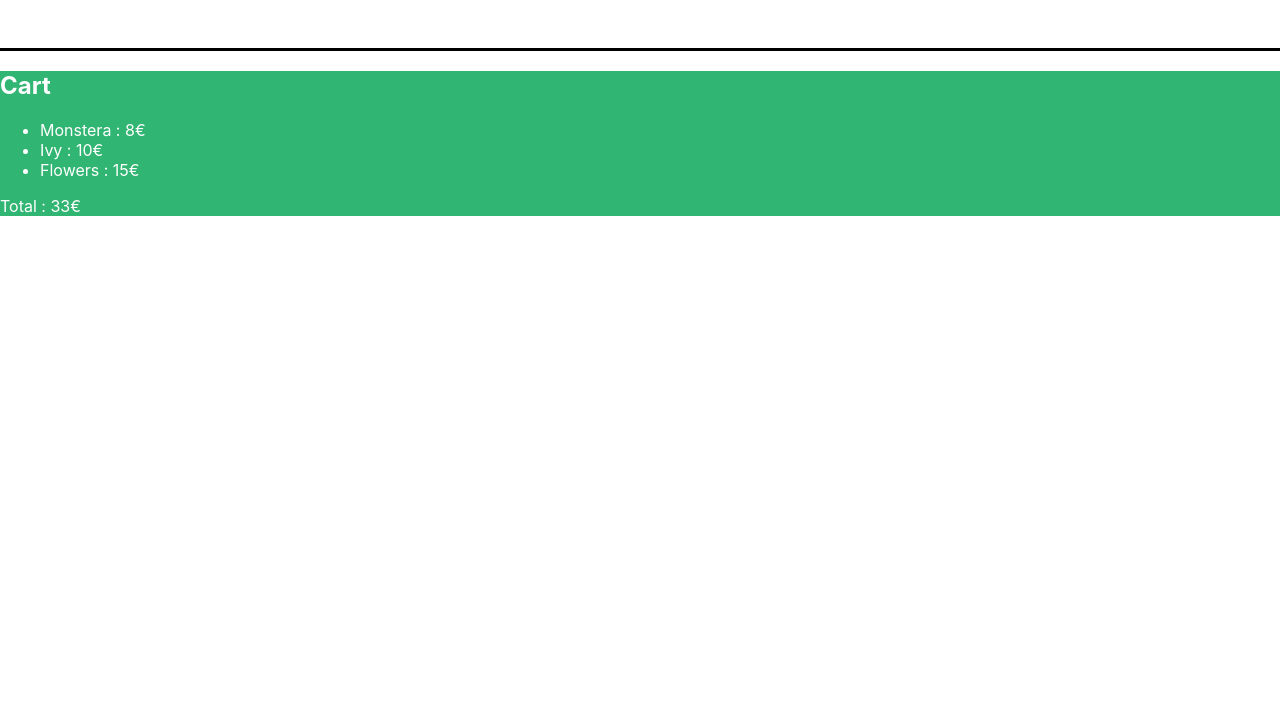
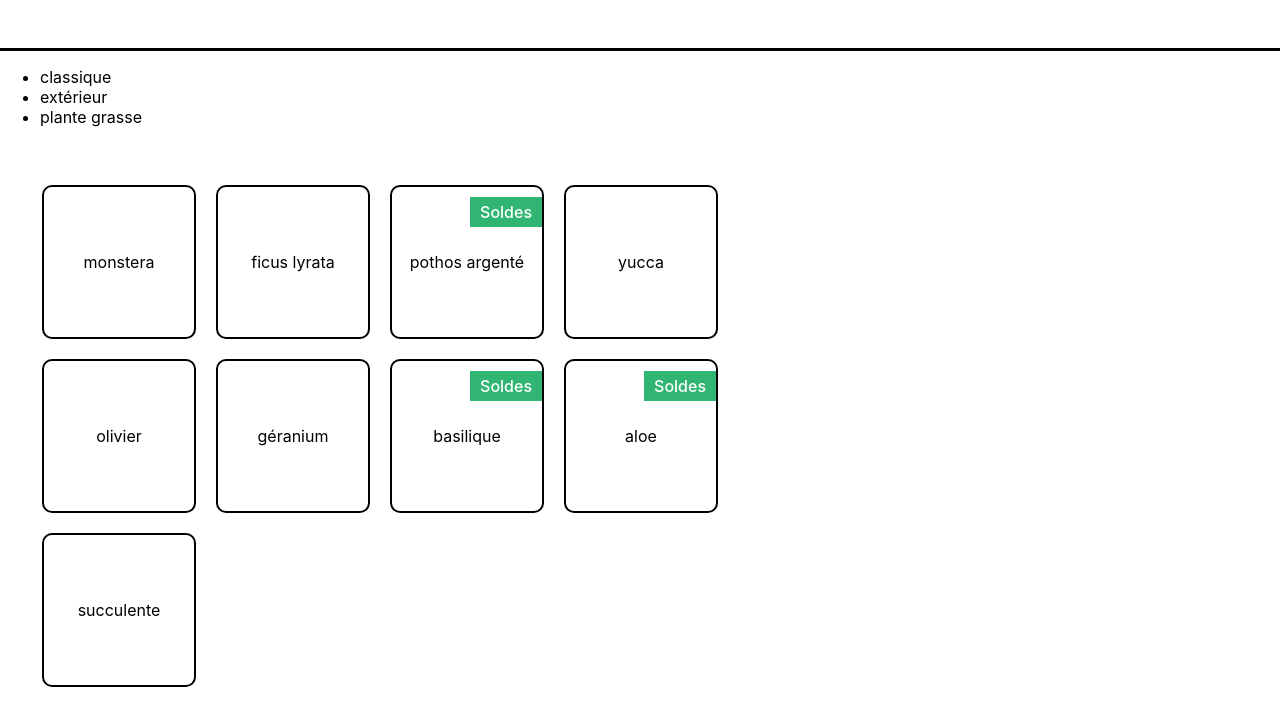
Before and after one commit to Gabrielparizet/la-maison-jungle, a React app in the folder la-maison-jungle/: page / in a window 1280 px wide. Shown: the part 98-824 px from the top of the page. Before the commit the page ends 800 px from the top, so only its background shows below. Built offline with nearby package versions, Linux system fonts and the light colour scheme.

Commit message:
(feat) Build PlantList

```diff
--- a/la-maison-jungle/public/index.html
+++ b/la-maison-jungle/public/index.html
@@ -9,7 +9,6 @@
       name="description"
       content="Web site created using create-react-app"
     />
-    <link rel="apple-touch-icon" href="%PUBLIC_URL%/logo192.png" />
     <link rel="manifest" href="%PUBLIC_URL%/manifest.json" />
     <title>The Jungle House</title>
   </head>
--- a/la-maison-jungle/src/components/App.js
+++ b/la-maison-jungle/src/components/App.js
@@ -1,11 +1,13 @@
 import Banner from './Banner';
 import Cart from './Cart';
+import ShoppingList from './ShoppingList';
 
 function App() {
    return (
       <>
          <Banner />
-         <Cart />
+         {/* <Cart /> */}
+         <ShoppingList />
       </>
    )
 }
--- /dev/null
+++ b/la-maison-jungle/src/components/Recommendation.js
@@ -0,0 +1,10 @@
+const Recommendation = () => {
+    const currentMonth = new Date().getMonth();
+    const isSpring = currentMonth >= 2 && currentMonth <= 5;
+    if (!isSpring) {
+        return <div>Ce n'est pas le moment de rempoter</div>
+    }
+    return <div>C'est le printemps, rempotez </div>
+}
+
+export default Recommendation;
--- /dev/null
+++ b/la-maison-jungle/src/components/ShoppingList.js
@@ -0,0 +1,29 @@
+import {plantList} from '../datas/plantList';
+import '../styles/ShoppingList.css';
+
+const ShoppingList = () => {
+    const categories = plantList.reduce(
+		(acc, plant) =>
+			acc.includes(plant.category) ? acc : acc.concat(plant.category),
+		[]
+	)
+    return (
+        <div>
+            <ul>
+                {categories.map((cat) => (
+                    <li key={cat}>{cat}</li>
+                ))}
+            </ul>
+            <ul className='tjh-plant-list'>
+                {plantList.map((plant) => (
+                    <li key={plant.id} className='tjh-plant-item'>
+                        {plant.name}
+                        {plant.isSpecialOffer && <div className="tjh-sales">Soldes</div>}
+                    </li>
+                ))}
+            </ul>
+        </div>
+    )
+};
+
+export default ShoppingList;
--- /dev/null
+++ b/la-maison-jungle/src/datas/plantList.js
@@ -0,0 +1,50 @@
+export const plantList = [
+	{
+		name: 'monstera',
+		category: 'classique',
+		id: '1ed'
+	},
+	{
+		name: 'ficus lyrata',
+		category: 'classique',
+		id: '2ab'
+	},
+	{
+		name: 'pothos argenté',
+		category: 'classique',
+		id: '3sd',
+		isSpecialOffer: true
+	},
+	{
+		name: 'yucca',
+		category: 'classique',
+		id: '4kk'
+	},
+	{
+		name: 'olivier',
+		category: 'extérieur',
+		id: '5pl'
+	},
+	{
+		name: 'géranium',
+		category: 'extérieur',
+		id: '6uo'
+	},
+	{
+		name: 'basilique',
+		category: 'extérieur',
+		id: '7ie',
+		isSpecialOffer: true
+	},
+	{
+		name: 'aloe',
+		category: 'plante grasse',
+		id: '8fp',
+		isSpecialOffer: true
+	},
+	{
+		name: 'succulente',
+		category: 'plante grasse',
+		id: '9vn'
+	}
+]
--- /dev/null
+++ b/la-maison-jungle/src/styles/ShoppingList.css
@@ -0,0 +1,30 @@
+.tjh-plant-list {
+	list-style-type: none;
+	padding: 32px;
+	display: flex;
+	flex-wrap: wrap;
+	max-width: 800px;
+}
+
+.tjh-plant-item {
+	border: solid 2px black;
+	border-radius: 10px;
+	height: 150px;
+	width: 150px;
+	margin: 10px;
+	display: flex;
+	align-items: center;
+	justify-content: center;
+	flex-direction: column;
+	position: relative;
+}
+
+.tjh-sales {
+	position: absolute;
+	right: 0px;
+	top: 10px;
+	font-weight: 500;
+	color: white;
+	padding: 5px 10px;
+	background-color: #31b572;
+}
```
Also changed, not shown: la-maison-jungle/src/components/Banner.js (+8 -4 lines), la-maison-jungle/src/components/test.js (added, +61 -0 lines), la-maison-jungle/public/manifest.json.
